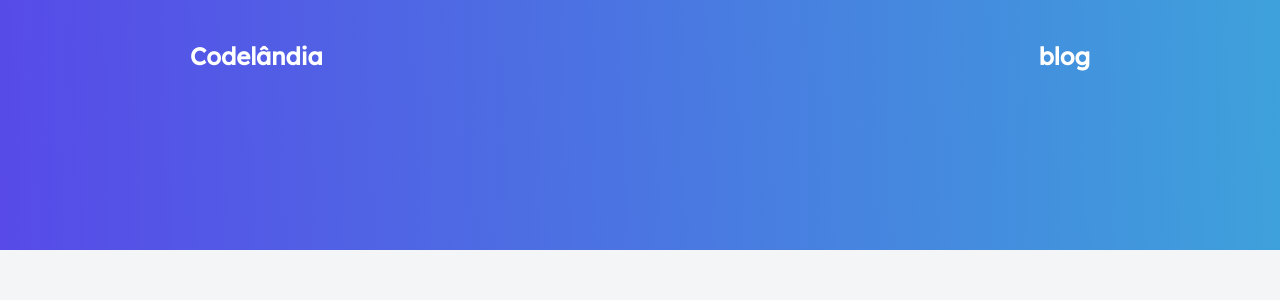
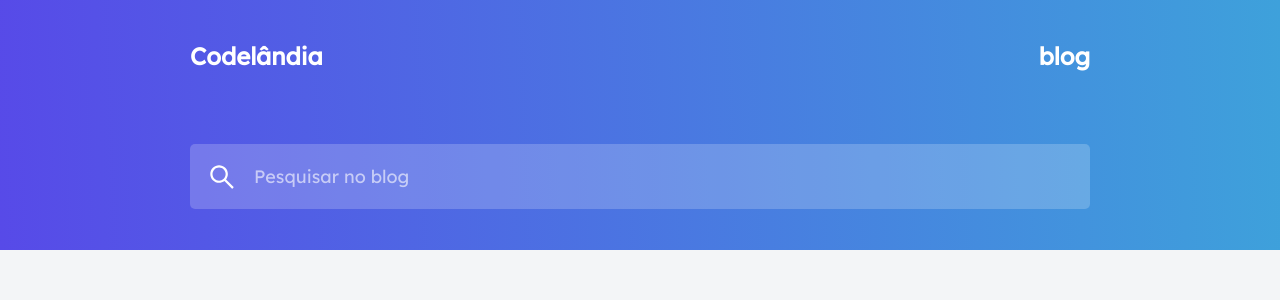
Before and after one commit to hash-luk/codelandia-fullstack-challenges, a React (Vite) app in the folder blog/: page / in a window 1280 px wide. Shown: the top 300 px of the page. Built offline with nearby package versions, Linux system fonts and the light colour scheme.

Commit message:
feat: created search bar component

```diff
--- a/blog/index.html
+++ b/blog/index.html
@@ -1,5 +1,5 @@
 <!doctype html>
-<html lang="en">
+<html lang="pt-BR">
   <head>
     <meta charset="UTF-8" />
     <link rel="icon" type="image/svg+xml" href="/vite.svg" />
--- a/blog/src/components/header/index.tsx
+++ b/blog/src/components/header/index.tsx
@@ -1,4 +1,5 @@
 import * as S from "./styles";
+import SearchBar from "../search-bar";
 
 export default function Header() {
     return(
@@ -8,6 +9,7 @@ export default function Header() {
                     <S.Title>Codelândia</S.Title>
                     <S.Title>blog</S.Title>
                 </S.TextContainer>
+                <SearchBar />
             </S.HeaderContainer>
         </S.Header>
     );
--- /dev/null
+++ b/blog/src/components/search-bar/index.tsx
@@ -0,0 +1,12 @@
+import * as S from "./styles";
+import searchIcon from "../../assets/icons/search.svg";
+
+
+export default function SearchBar() {
+    return(
+        <S.SearchbarContainer>
+            <S.Icon src={searchIcon} alt="Ícone de lupa branco"/>
+            <S.Input placeholder="Pesquisar no blog"/>
+        </S.SearchbarContainer>
+    )
+}
--- /dev/null
+++ b/blog/src/components/search-bar/styles.ts
@@ -0,0 +1,58 @@
+import styled from "styled-components";
+
+export const SearchbarContainer = styled.div`
+    width: 100%;
+    height: 65px;
+    border-radius: 5px;
+    background: rgba(255, 255, 255, 0.20);
+    position: relative;
+    transition: all ease .2s;
+
+    & > input:hover,
+    & > input:focus {
+        outline: 1px solid ${props => props.theme.color.darkScale.dark40};
+        border-radius: 5px;
+    }
+`
+
+export const Icon = styled.img`
+    width: 30px;
+    height: 30px;
+    position: absolute;
+    left: 17px;
+    top: 50%;
+    transform: translateY(-50%);
+`
+
+export const Input = styled.input`
+    width: 100%;
+    height: 100%;
+    background-color: transparent;
+    border: none;
+    outline: none;
+    cursor: text;
+    position: absolute;
+    left: 0;
+    top: 0;
+    padding-left: 64px;
+    color: ${props => props.theme.color.darkScale.dark40};
+    font-size: ${props => props.theme.font.md};
+
+    &::placeholder {
+        color: ${props => props.theme.color.darkScale.dark40};
+        opacity: .6;
+        font-size: ${props => props.theme.font.md};
+    }
+
+    &::-webkit-input-placeholder {
+        color: ${props => props.theme.color.darkScale.dark40};
+        opacity: .6;
+        font-size: ${props => props.theme.font.md};
+    }
+
+    &:-ms-input-placeholder {
+        color: ${props => props.theme.color.darkScale.dark40};
+        opacity: .6;
+        font-size: ${props => props.theme.font.md};
+    }
+`
```
Also changed, not shown: blog/src/assets/icons/search.svg (added).
